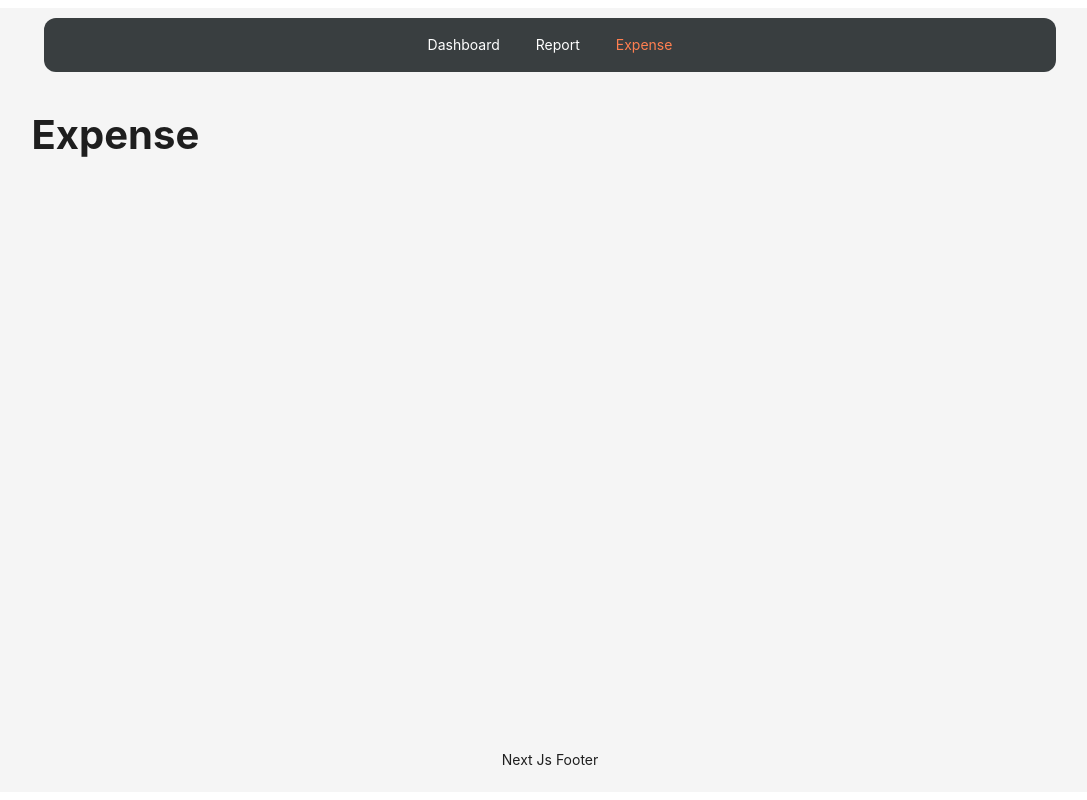
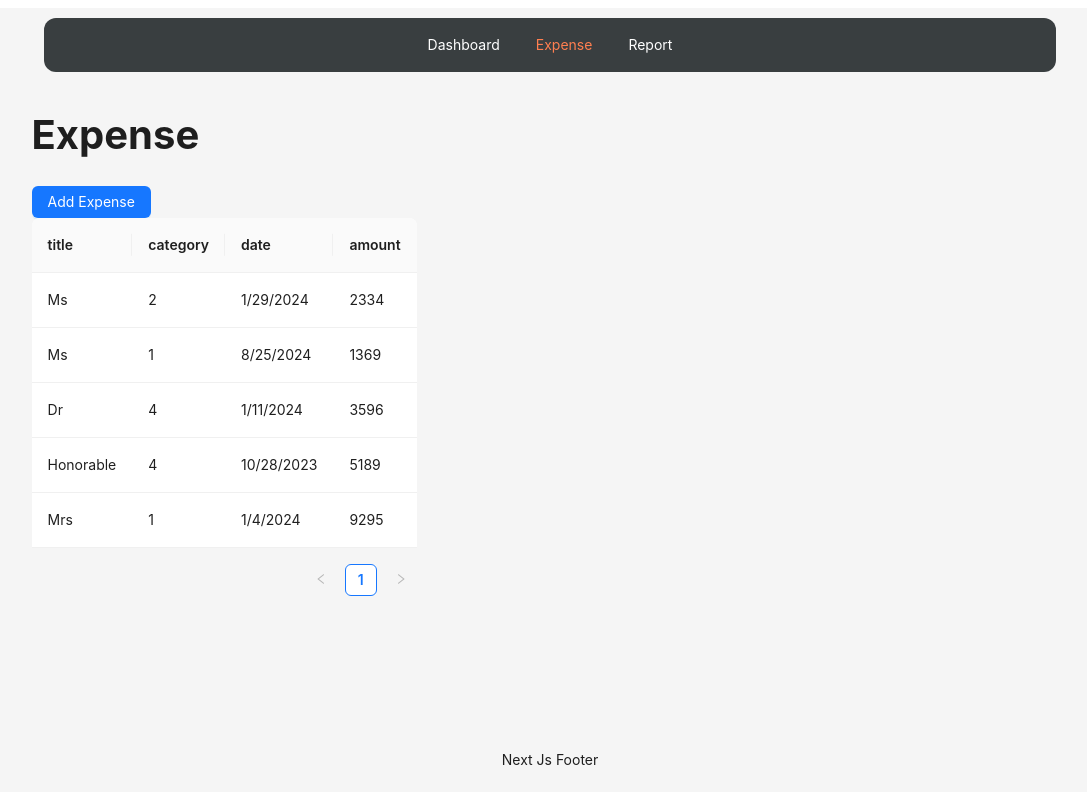
Before and after one commit to sourav-kol/expense-tracker, a Next.js app: page /expense in a window 1280 px wide. Shown: the whole page, without its empty margins (90-1177 px from the left). Built offline with nearby package versions, Linux system fonts and the light colour scheme.

Commit message:
expense module

```diff
--- /dev/null
+++ b/api/fake-api.ts
@@ -0,0 +1,201 @@
+import { Expense } from "@/types"
+
+export const DashboardData = {
+    totalSpend: "30,000",
+    spendThisMonth: "5,000",
+    userDetails: {
+        name: "sourav kolambkar",
+        email: "sourav.kolambkar99@gmail.com",
+        state: "Goa",
+        country: "India",
+        contact: "+91123456789",
+    }
+}
+
+export const ExpenseData = {
+    expenseList: [{
+        id: 1,
+        title: "Ms",
+        category: 2,
+        date: "1/29/2024",
+        amount: 2334
+    }, {
+        id: 2,
+        title: "Ms",
+        category: 1,
+        date: "8/25/2024",
+        amount: 1369
+    }, {
+        id: 3,
+        title: "Dr",
+        category: 4,
+        date: "1/11/2024",
+        amount: 3596
+    }, {
+        id: 4,
+        title: "Honorable",
+        category: 4,
+        date: "10/28/2023",
+        amount: 5189
+    }, {
+        id: 5,
+        title: "Mrs",
+        category: 1,
+        date: "1/4/2024",
+        amount: 9295
+    }, {
+        id: 6,
+        title: "Dr",
+        category: 2,
+        date: "5/9/2024",
+        amount: 9034
+    }, {
+        id: 7,
+        title: "Ms",
+        category: 1,
+        date: "3/19/2024",
+        amount: 2088
+    }, {
+        id: 8,
+        title: "Honorable",
+        category: 4,
+        date: "5/17/2024",
+        amount: 6189
+    }, {
+        id: 9,
+        title: "Rev",
+        category: 4,
+        date: "5/12/2024",
+        amount: 6009
+    }, {
+        id: 10,
+        title: "Mr",
+        category: 3,
+        date: "9/28/2023",
+        amount: 8992
+    }, {
+        id: 11,
+        title: "Dr",
+        category: 3,
+        date: "11/28/2023",
+        amount: 921
+    }, {
+        id: 12,
+        title: "Rev",
+        category: 1,
+        date: "1/24/2024",
+        amount: 658
+    }, {
+        id: 13,
+        title: "Mr",
+        category: 1,
+        date: "10/19/2023",
+        amount: 6160
+    }, {
+        id: 14,
+        title: "Mr",
+        category: 2,
+        date: "12/15/2023",
+        amount: 9260
+    }, {
+        id: 15,
+        title: "Honorable",
+        category: 2,
+        date: "8/25/2024",
+        amount: 3196
+    }, {
+        id: 16,
+        title: "Honorable",
+        category: 2,
+        date: "3/8/2024",
+        amount: 3499
+    }, {
+        id: 17,
+        title: "Mrs",
+        category: 1,
+        date: "8/5/2024",
+        amount: 4867
+    }, {
+        id: 18,
+        title: "Honorable",
+        category: 2,
+        date: "6/5/2024",
+        amount: 9024
+    }, {
+        id: 19,
+        title: "Mr",
+        category: 4,
+        date: "3/8/2024",
+        amount: 1165
+    }, {
+        id: 20,
+        title: "Mrs",
+        category: 3,
+        date: "2/6/2024",
+        amount: 2262
+    }, {
+        id: 21,
+        title: "Mrs",
+        category: 3,
+        date: "9/21/2023",
+        amount: 6023
+    }, {
+        id: 22,
+        title: "Dr",
+        category: 1,
+        date: "3/10/2024",
+        amount: 3111
+    }, {
+        id: 23,
+        title: "Honorable",
+        category: 4,
+        date: "8/3/2024",
+        amount: 5288
+    }, {
+        id: 24,
+        title: "Dr",
+        category: 4,
+        date: "9/13/2024",
+        amount: 9424
+    }, {
+        id: 25,
+        title: "Dr",
+        category: 2,
+        date: "10/27/2023",
+        amount: 8782
+    }, {
+        id: 26,
+        title: "Mrs",
+        category: 2,
+        date: "11/1/2023",
+        amount: 5219
+    }, {
+        id: 27,
+        title: "Rev",
+        category: 4,
+        date: "7/23/2024",
+        amount: 1616
+    }, {
+        id: 28,
+        title: "Rev",
+        category: 2,
+        date: "3/23/2024",
+        amount: 4648
+    }, {
+        id: 29,
+        title: "Mr",
+        category: 3,
+        date: "2/13/2024",
+        amount: 4844
+    }, {
+        id: 30,
+        title: "Mr",
+        category: 3,
+        date: "5/3/2024",
+        amount: 3711
+    }]
+}
+
+export const Report = {
+
+}
--- a/constants/Nav.ts
+++ b/constants/AppConstants.ts
@@ -8,13 +8,18 @@ export const Nav = () => {
                 Label:"Dashboard"
             },
             {
+                Key:"/expense",
+                Label:"Expense"
+            },
+            {
                 Key:"/report",
                 Label:"Report"
             },
-            {
-                Key:"/expense",
-                Label:"Expense"
-            }
         ]
     }as NavItems
 }
+
+export const DefaultPaginationValue = {
+        page: 0,
+        pageSize: 5
+}
--- a/pages/_app.tsx
+++ b/pages/_app.tsx
@@ -2,7 +2,7 @@ import React from 'react';
 import { Layout,Divider } from 'antd';
 import type { AppProps } from 'next/app'
 import NavigationBar from '@/components/Navigation/NavigationBar';
-import { Nav } from '@/constants/Nav';
+import { Nav } from '@/constants/AppConstants';
 import '../public/styles.scss';
 
 const { Footer, Content } = Layout;
--- a/pages/dashboard/index.tsx
+++ b/pages/dashboard/index.tsx
@@ -1,4 +1,4 @@
-import { DashboardData } from "../../api/fake-api";
+import { DashboardData } from "@/api/fake-api";
 import AppLayout from "@/layout/commonLayout";
 import CardSection from "@/components/CardSections/CardSection";
 import { Flex } from "antd";
--- a/pages/expense/index.tsx
+++ b/pages/expense/index.tsx
@@ -1,9 +1,135 @@
+'use client'
+import { useState, useEffect } from "react";
+import { Col, Row, Button, Table, Drawer, Form, Input, Select } from "antd";
 import AppLayout from "@/layout/commonLayout";
+import { ExpenseData } from "@/api/fake-api";
+import { Expense, Pagination } from "@/types";
+import type { TableProps } from "antd"
+import { DefaultPaginationValue } from "@/constants/AppConstants";
 
 export default function Expense() {
+  const [expenseList, setExpense] = useState<Expense[]>([]);
+  const [columnList, setColumns] = useState<TableProps<Expense>["columns"]>();
+  const [openDrawer, setDrawer] = useState<boolean>(false);
+  const [pagination, setPagination] = useState<Pagination>({ page: DefaultPaginationValue.page, pageSize: DefaultPaginationValue.pageSize });
+
+  const toggleDrawer = () => {
+    setDrawer(!openDrawer);
+  }
+
+  const onFinish = (e: Expense) => {
+    var updatedExpense = expenseList;
+    updatedExpense.push({
+      id: 100,
+      title: e.title,
+      category: e.category ?? 1,
+      amount: e.amount,
+      date: new Date().toDateString()
+    });
+    setExpense(updatedExpense);
+
+    setDrawer(false);
+  }
+
+  useEffect(() => {
+
+    setColumns([{
+      key: 'id',
+      dataIndex: 'title',
+      title: 'title'
+    },
+    {
+      key: 'category',
+      dataIndex: 'category',
+      title: 'category'
+    },
+    {
+      key: 'date',
+      dataIndex: 'date',
+      title: 'date'
+    },
+    {
+      key: 'amount',
+      dataIndex: 'amount',
+      title: 'amount'
+    }]);
+
+    setPagination({ ...pagination, totalCount: ExpenseData.expenseList.length });
+    var tempExpense = ExpenseData.expenseList.slice(pagination.page, pagination.pageSize) as Expense[];
+    setExpense(tempExpense);
+  }, []);
+
   return (
     <AppLayout>
       <h1>Expense</h1>
-    </AppLayout>
+      <Col>
+        <Row>
+          <Button type="primary" onClick={toggleDrawer}>Add Expense</Button>
+        </Row>
+        <Row>
+          <section>
+            <Table columns={columnList} dataSource={expenseList} />
+          </section>
+        </Row>
+      </Col>
+
+      <Drawer
+        maskClosable={false}
+        closable
+        destroyOnClose
+        title={<p>Add Expense</p>}
+        placement="right"
+        open={openDrawer}
+        onClose={() => setDrawer(false)}
+        size={"large"}
+      >
+        <Form
+          name="basic"
+          labelCol={{ span: 8 }}
+          wrapperCol={{ span: 16 }}
+          style={{ maxWidth: 600 }}
+          initialValues={{ remember: true }}
+          onFinish={onFinish}
+          // onFinishFailed={onFinishFailed}
+          autoComplete="off"
+        >
+          <Form.Item<string>
+            label="Title"
+            name="title"
+            rules={[{ required: true, message: 'Title Required' }]}
+          >
+            <Input />
+          </Form.Item>
+
+          <Form.Item<number> label="Category" name="category">
+            <Select
+              key={"category"}
+              defaultValue={1}
+              style={{ width: 120 }}
+              onChange={() => { }}
+              options={[
+                { value: 1, label: 'Food', },
+                { value: 2, label: 'Shopping' },
+                { value: 3, label: 'Bills' },
+                { value: 4, label: 'Entertainment' },
+              ]}
+            />
+          </Form.Item>
+          <Form.Item<number>
+            label="Amount"
+            name="amount"
+            rules={[{ required: false }]}
+          >
+            <Input />
+          </Form.Item>
+
+          <Form.Item wrapperCol={{ offset: 8, span: 16 }}>
+            <Button type="primary" htmlType="submit">
+              Submit
+            </Button>
+          </Form.Item>
+        </Form>
+      </Drawer>
+    </AppLayout >
   );
 }
```
Also changed, not shown: api/fake-api.js (deleted, +0 -19 lines), components/Drawer/Drawer.tsx (added, +7 -0 lines), types/index.ts (+22 -1 lines).
